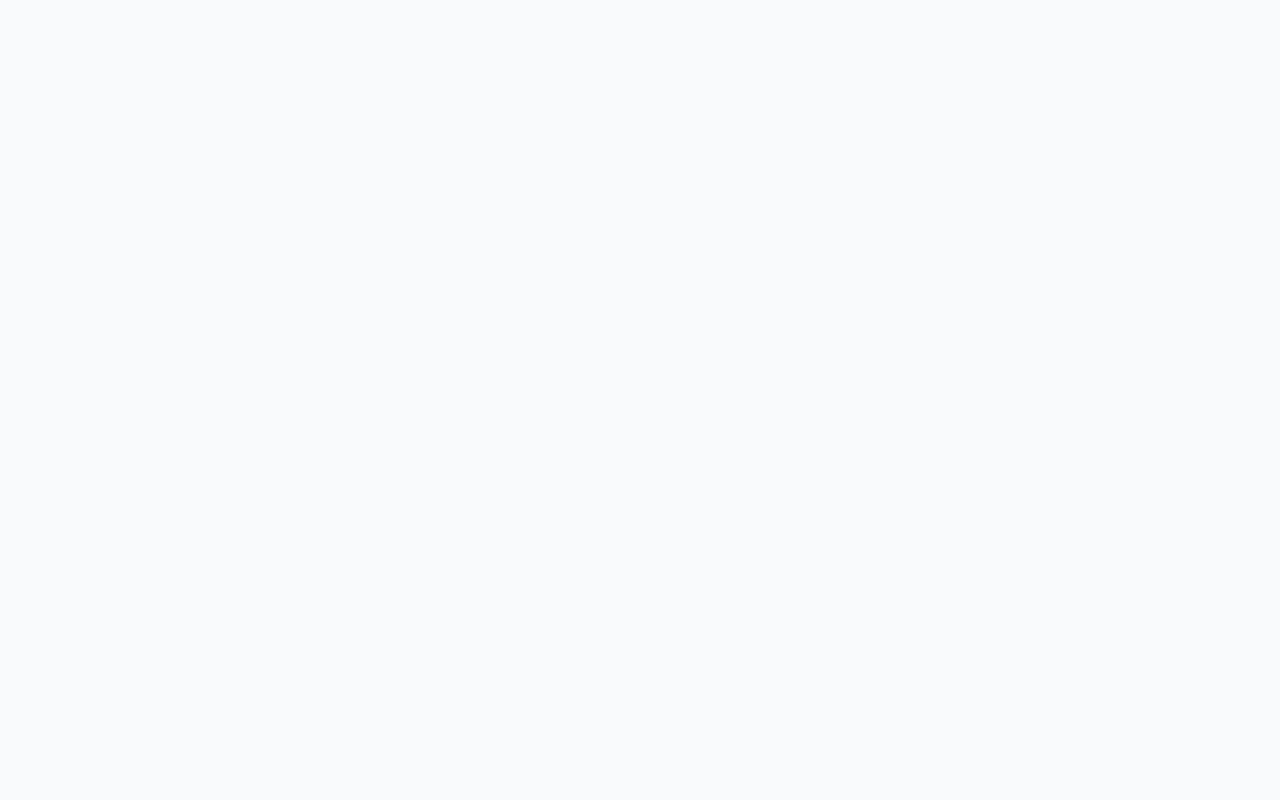
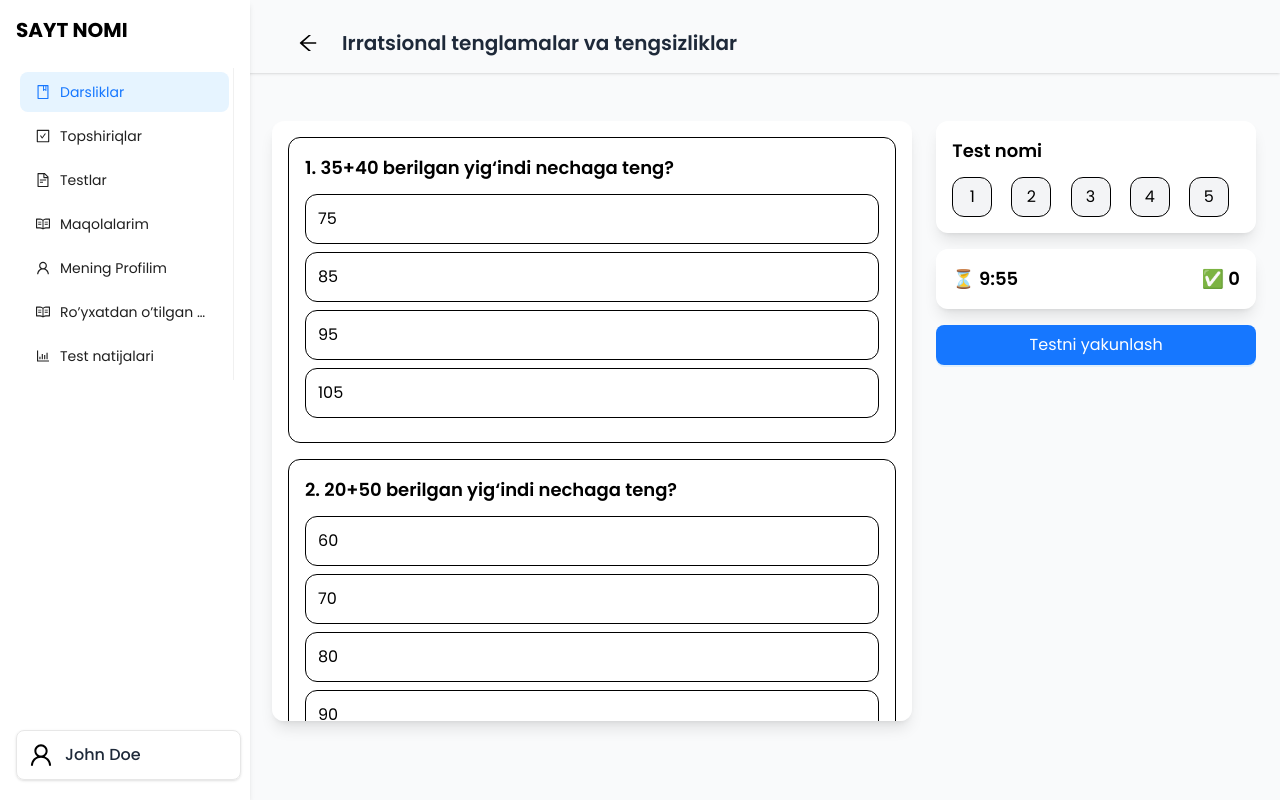
Before and after one commit to Sariqdasturchi/education, a React (Vite) app: page /dashboard/tests/1 in a window 1280 px wide. Before the commit this address had no page. Built offline with nearby package versions, Linux system fonts and the light colour scheme; a web font is replaced by a local one.

Commit message:
update main branch

```diff
--- a/src/App.jsx
+++ b/src/App.jsx
@@ -1,16 +1,15 @@
-
 // react-router-dom
-import { BrowserRouter, Routes, Route } from "react-router-dom";
-import Main from "./pages/main";
-import Login from "./pages/login";
-import Darslar from "./admin/pages/darslar";
-import AdminLogin from "./admin/pages/login";
-import AdminHome from "./admin/pages/home";
-import AdminLayout from "./admin/pages/layout";
-import Testlar from "./admin/pages/testlar";
-import Analitika from "./admin/pages/analitika";
-import Topshiriqlar from "./admin/pages/topshiriqlar";
-import Maqolalarim from "./admin/pages/maqolalarim";
+import { BrowserRouter, Routes, Route } from 'react-router-dom'
+import Main from './pages/main'
+import Login from './pages/login'
+import Darslar from './admin/pages/darslar'
+import AdminLogin from './admin/pages/login'
+import AdminHome from './admin/pages/home'
+import AdminLayout from './admin/pages/layout'
+import Testlar from './admin/pages/testlar'
+import Analitika from './admin/pages/analitika'
+import Topshiriqlar from './admin/pages/topshiriqlar'
+import Maqolalarim from './admin/pages/maqolalarim'
 import Layout from './components/Layout'
 import Tasks from './pages/Tasks'
 import Tests from './pages/Tests'
@@ -22,31 +21,35 @@ import TestResults from './pages/TestResults'
 import TaskSubmission from './components/TaskSubmission'
 import TestSubmission from './components/TestSubmission'
 
-export default function App() {
+export default function App () {
   return (
     <BrowserRouter>
       <Routes>
-        <Route path="/" element={<Main />} />
-        <Route path="/login" element={<Login />} />
-        <Route path="/admin-login" element={<AdminLogin />} />
-        <Route path="/admin/home" element={<AdminHome />} />
-        <Route path="/admin" element={<AdminLayout />} />
-        <Route path="/admin/darsliklar" element={<Darslar />} />
-        <Route path="/admin/testlar" element={<Testlar />} />
-        <Route path="/admin/analitika" element={<Analitika />} />
-        <Route path="/admin/topshiriqlar" element={<Topshiriqlar />} />
-        <Route path="/admin/maqolalarim" element={<Maqolalarim />} />
-        <Route path="/dashboard" element={<Layout />} />
-        <Route path="/lesson" element={<Lessons />} />
-        <Route path="/tasks" element={<Tasks />} />
-        <Route path="/tasks/:id" element={<TaskSubmission />} />
-        <Route path="/tests" element={<Tests />} />
-        <Route path="/tests/:id" element={<TestSubmission />} />
-        <Route path="/articles" element={<Articles />} />
-        <Route path="/profile" element={<Profile />} />
-        <Route path="/acess-lessons" element={<Acess_Lessons />} />
-        <Route path="/test-results" element={<TestResults />} />
+        <Route path='/' element={<Main />} />
+        <Route path='/login' element={<Login />} />
+        <Route path='/admin-login' element={<AdminLogin />} />
+        <Route path='/admin/home' element={<AdminHome />} />
+        <Route path='/admin' element={<AdminLayout />} />
+        <Route path='/admin/darsliklar' element={<Darslar />} />
+        <Route path='/admin/testlar' element={<Testlar />} />
+        <Route path='/admin/analitika' element={<Analitika />} />
+        <Route path='/admin/topshiriqlar' element={<Topshiriqlar />} />
+        <Route path='/admin/maqolalarim' element={<Maqolalarim />} />
+
+        {/* Dashboard layout (parent route) */}
+        <Route path='/dashboard' element={<Layout />}>
+          {/* Nested routes (Outlet ichiga chiqadi) */}
+          <Route index element={<Lessons />} />
+          <Route path='tasks' element={<Tasks />} />
+          <Route path='tasks/:id' element={<TaskSubmission />} />
+          <Route path='tests' element={<Tests />} />
+          <Route path='tests/:id' element={<TestSubmission />} />
+          <Route path='articles' element={<Articles />} />
+          <Route path='profile' element={<Profile />} />
+          <Route path='access-lessons' element={<Acess_Lessons />} />
+          <Route path='test-results' element={<TestResults />} />
+        </Route>
       </Routes>
     </BrowserRouter>
-  );
+  )
 }
--- a/src/components/Sidebar.jsx
+++ b/src/components/Sidebar.jsx
@@ -1,57 +1,58 @@
-import React from "react";
-import { Menu } from "antd";
-import { Link } from "react-router-dom";
+import React from 'react'
+import { Menu } from 'antd'
+import { Link } from 'react-router-dom'
 import {
   BarChartOutlined,
   BookOutlined,
   CheckSquareOutlined,
   FileTextOutlined,
   ReadOutlined,
-  UserOutlined,
-} from "@ant-design/icons";
-import { motion } from "framer-motion";
+  UserOutlined
+} from '@ant-design/icons'
+import { motion } from 'framer-motion'
 
 const Sidebar = () => {
   return (
     <motion.div
-      className="w-[250px] h-screen bg-white shadow-md p-4  fixed top-0 left-0"
+      className='w-[250px] h-screen bg-white shadow-md p-4  fixed top-0 left-0'
       initial={{ x: -100, opacity: 0 }}
       animate={{ x: 0, opacity: 1 }}
-      transition={{ duration: 0.5, ease: "easeOut" }}
+      transition={{ duration: 0.5, ease: 'easeOut' }}
     >
-      <h1 className="text-xl font-bold mb-6">SAYT NOMI</h1>
+      <h1 className='text-xl font-bold mb-6'>SAYT NOMI</h1>
 
-      <Menu mode="vertical" defaultSelectedKeys={["1"]}>
-        <Menu.Item key="1" icon={<BookOutlined />}>
-          <Link to="/dashboard">Darsliklar</Link>
+      <Menu mode='vertical' defaultSelectedKeys={['1']}>
+        <Menu.Item key='1' icon={<BookOutlined />}>
+          <Link to='/dashboard'>Darsliklar</Link>
         </Menu.Item>
-        <Menu.Item key="2" icon={<CheckSquareOutlined />}>
-          <Link to="/dashboard/tasks">Topshiriqlar</Link>
+        <Menu.Item key='2' icon={<CheckSquareOutlined />}>
+          <Link to='/dashboard/tasks'>Topshiriqlar</Link>
         </Menu.Item>
-        <Menu.Item key="3" icon={<FileTextOutlined />}>
-          <Link to="/dashboard/tests">Testlar</Link>
+        <Menu.Item key='3' icon={<FileTextOutlined />}>
+          <Link to='/dashboard/tests'>Testlar</Link>
         </Menu.Item>
-        <Menu.Item key="4" icon={<ReadOutlined />}>
-          <Link to="/dashboard/articles">Maqolalarim</Link>
+        <Menu.Item key='4' icon={<ReadOutlined />}>
+          <Link to='/dashboard/articles'>Maqolalarim</Link>
         </Menu.Item>
-        <Menu.Item key="5" icon={<UserOutlined />}>
-          <Link to="/dashboard/profile">Mening Profilim</Link>
+        <Menu.Item key='5' icon={<UserOutlined />}>
+          <Link to='/dashboard/profile'>Mening Profilim</Link>
         </Menu.Item>
-        <Menu.Item key="6" icon={<ReadOutlined  />}>
-          <Link to="/dashboard/acess-lessons"> Ro’yxatdan o’tilgan darslar</Link>
+        <Menu.Item key='6' icon={<ReadOutlined />}>
+          <Link to='/dashboard/access-lessons'>
+            Ro’yxatdan o’tilgan darslar
+          </Link>
         </Menu.Item>
-        <Menu.Item key="7" icon={<BarChartOutlined />}>
-          <Link to="/dashboard/test-results">Test natijalari</Link>
+        <Menu.Item key='7' icon={<BarChartOutlined />}>
+          <Link to='/dashboard/test-results'>Test natijalari</Link>
         </Menu.Item>
       </Menu>
 
-      <div className="absolute bottom-5 left-4 w-[90%] flex items-center gap-3 p-3  border border-[#E7E7E7] rounded-lg shadow-sm">
-  <UserOutlined className="text-2xl text-gray-100" />
-  <span className="text-gray-800 font-medium">John Doe</span>
-</div>
+      <div className='absolute bottom-5 left-4 w-[90%] flex items-center gap-3 p-3  border border-[#E7E7E7] rounded-lg shadow-sm'>
+        <UserOutlined className='text-2xl text-gray-100' />
+        <span className='text-gray-800 font-medium'>John Doe</span>
+      </div>
+    </motion.div>
+  )
+}
 
-    </motion.div>
-  );
-};
-
-export default Sidebar;
+export default Sidebar
--- a/src/pages/Lessons.jsx
+++ b/src/pages/Lessons.jsx
@@ -1,6 +1,7 @@
 import React from "react";
 import PageHeader from "../components/PageHeader";
 import LessonCard from "../components/LessonCard";
+import { Sidebar } from "lucide-react";
 
 const Lessons = () => {
 
```
